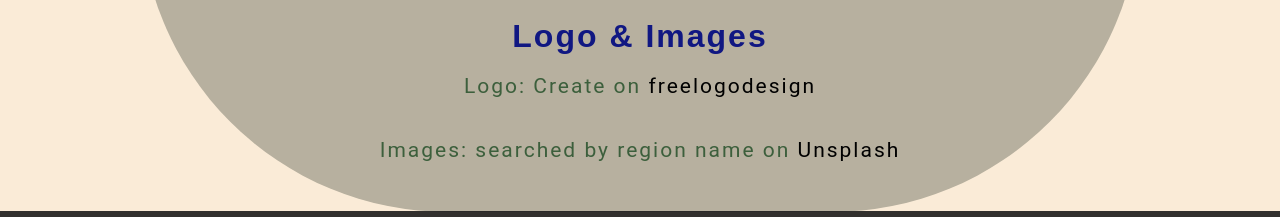
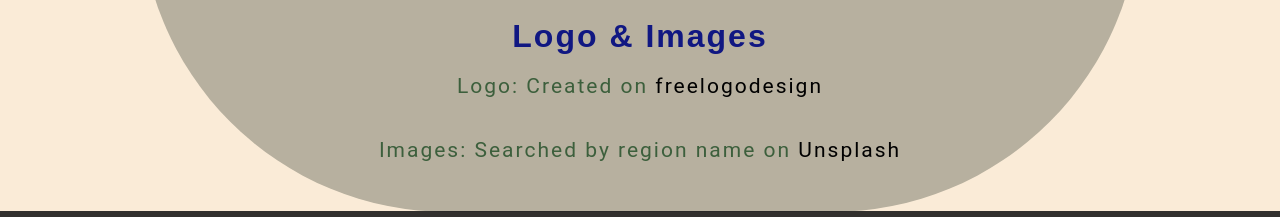
Before and after one commit to StefonSimmons/world-tour, a React (Create React App) app in the folder world-tour/: page /about in a window 1280 px wide. Shown: the part 734-951 px from the top of the page. Built offline with nearby package versions, Linux system fonts and the light colour scheme; no server answers.

Commit message:
added deployed website link

```diff
--- a/world-tour/src/components/AboutPage/About.js
+++ b/world-tour/src/components/AboutPage/About.js
@@ -83,8 +83,8 @@
 
           <DataSection>
             <Header>Logo & Images</Header>
-            <Paragraph>Logo: Create on <Link href="https://www.freelogodesign.org/" target='_blank' rel="noopener noreferrer">freelogodesign</Link></Paragraph>
-            <Paragraph>Images: searched by region name on <Link href="https://unsplash.com/" target='_blank' rel="noopener noreferrer">Unsplash</Link></Paragraph>
+            <Paragraph>Logo: Created on <Link href="https://www.freelogodesign.org/" target='_blank' rel="noopener noreferrer">freelogodesign</Link></Paragraph>
+            <Paragraph>Images: Searched by region name on <Link href="https://unsplash.com/" target='_blank' rel="noopener noreferrer">Unsplash</Link></Paragraph>
           </DataSection>
         </Section>
       </Main>
--- a/world-tour/src/components/Header-global/Header.js
+++ b/world-tour/src/components/Header-global/Header.js
@@ -49,9 +49,6 @@
 export const Earth = styled.img`
   position: absolute;
   height: 170px;
-  // align-self: center;
-  // top: 20px;
-  // right: 42vw;
   border-radius: 360px;
   box-shadow: 5px 10px 20px #F4D35E;
   cursor: pointer;
```
Also changed, not shown: 1 other file (tests, documents, lock files or other folders).
